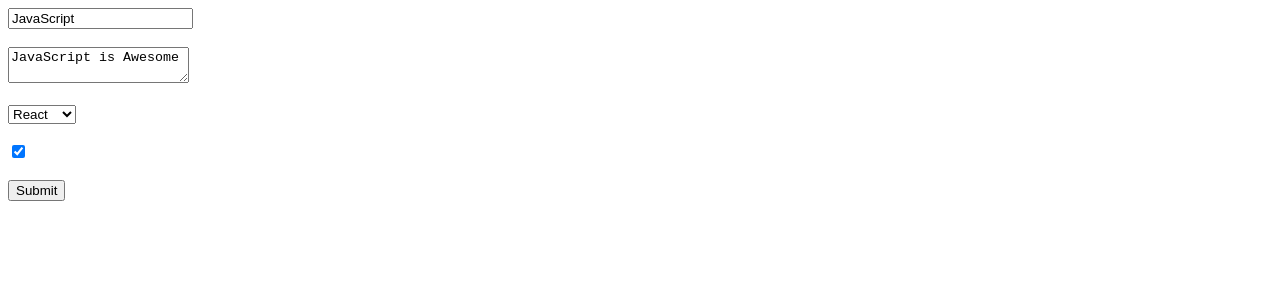
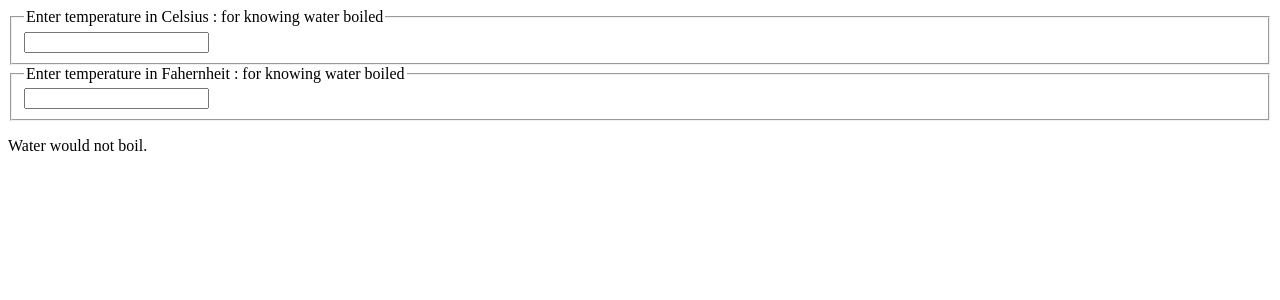
Before and after one commit to JHA-Jahid/myreact, a React (Create React App) app: page / in a window 1280 px wide. Shown: the top 300 px of the page. Built offline with nearby package versions, Linux system fonts and the light colour scheme.

Commit message:
Updateing some information

```diff
--- a/src/App.js
+++ b/src/App.js
@@ -1,9 +1,9 @@
-import Form from './components/Form';
+import Calculator from './components/BoilingWater/Calculator';
 
 function App() {
     return (
         <div className="App">
-            <Form />
+            <Calculator />
         </div>
     );
 }
--- /dev/null
+++ b/src/components/BoilingWater/BoilingVerdict.js
@@ -0,0 +1,10 @@
+import React from 'react';
+
+function BoilingVerdict({ celsius = 0 }) {
+    if (celsius >= 100) {
+        return <p>The water would boil.</p>;
+    }
+    return <p>Water would not boil.</p>;
+}
+
+export default BoilingVerdict;
--- /dev/null
+++ b/src/components/BoilingWater/Calculator.js
@@ -0,0 +1,39 @@
+import React, { Component } from 'react';
+import BoilingVerdict from './BoilingVerdict';
+import { convert, toCelsius, toFahenheit } from './lib/converter';
+import TemperatureInput from './TemperatureInput';
+
+export class Calculator extends Component {
+    state = { temperature: '', scale: 'c' };
+
+    handleChange = (e, scale) => {
+        this.setState({
+            temperature: e.target.value,
+            scale,
+        });
+    };
+
+    render() {
+        const { temperature, scale } = this.state;
+        const celsius = scale === 'f' ? convert(temperature, toCelsius) : temperature;
+        const fahrenheit = scale === 'c' ? convert(temperature, toFahenheit) : temperature;
+        return (
+            <div>
+                <TemperatureInput
+                    scale="c"
+                    temperature={celsius}
+                    onTemperatureChange={this.handleChange}
+                />
+                <TemperatureInput
+                    scale="f"
+                    temperature={fahrenheit}
+                    onTemperatureChange={this.handleChange}
+                />
+
+                <BoilingVerdict celsius={parseFloat(temperature)} />
+            </div>
+        );
+    }
+}
+
+export default Calculator;
--- /dev/null
+++ b/src/components/BoilingWater/TemperatureInput.js
@@ -0,0 +1,21 @@
+import React from 'react';
+
+const scaleName = {
+    c: 'Celsius',
+    f: 'Fahernheit',
+};
+function TemperatureInput({ temperature, onTemperatureChange, scale }) {
+    return (
+        <div>
+            <fieldset>
+                <legend>Enter temperature in {scaleName[scale]} : for knowing water boiled</legend>
+                <input
+                    type="text"
+                    value={temperature}
+                    onChange={(e) => onTemperatureChange(e, scale)}
+                />
+            </fieldset>
+        </div>
+    );
+}
+export default TemperatureInput;
--- /dev/null
+++ b/src/components/BoilingWater/lib/converter.js
@@ -0,0 +1,16 @@
+export function toCelsius(fahrenheit) {
+    return ((fahrenheit - 32) * 5) / 9;
+}
+export function toFahenheit(celsius) {
+    return (celsius * 9) / 5 + 32;
+}
+
+export function convert(temperature, convertTo) {
+    const input = parseFloat(temperature);
+    if (Number.isNaN(input)) {
+        return '';
+    }
+    const output = convertTo(input);
+    const rounded = Math.round(output * 1000) / 1000;
+    return rounded.toString();
+}
```
